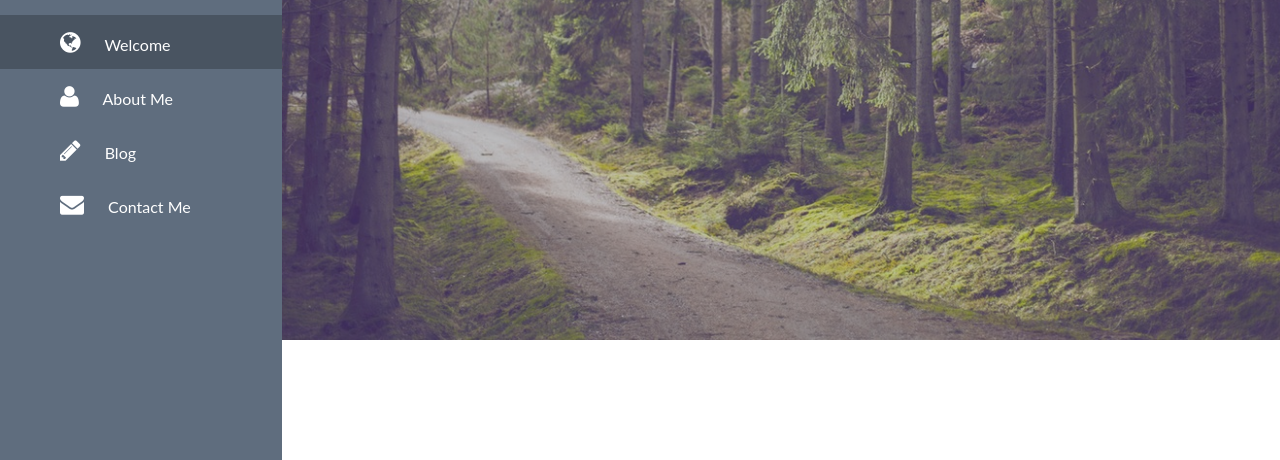
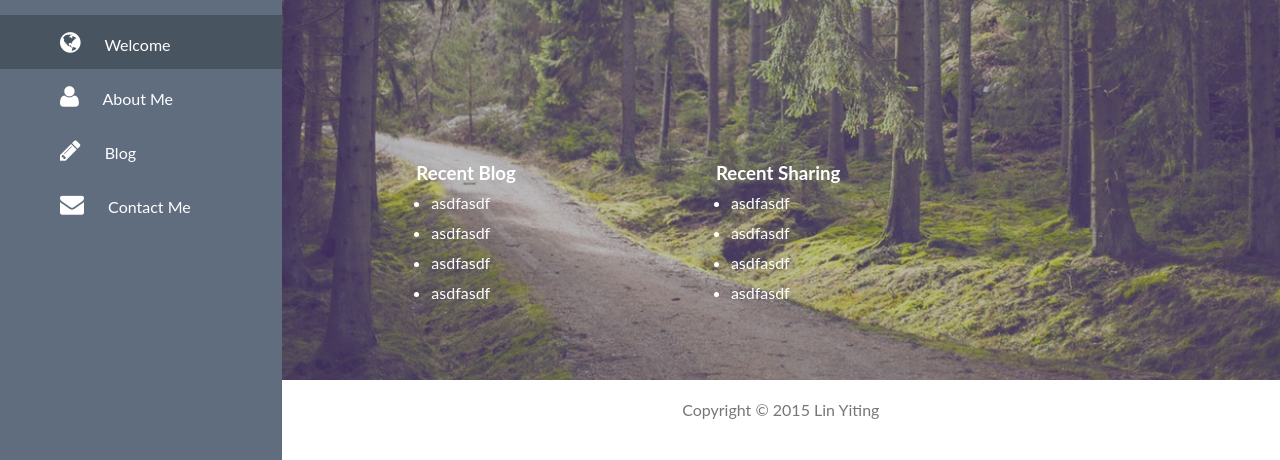
Before and after one commit to linytSysu/blog-page-demo, a plain HTML site: page welcome.html in a window 1280 px wide. Shown: the part 340-800 px from the top of the page. Drawn offline with Linux system fonts and the light colour scheme.

Commit message:
fix welcome

```diff
--- a/css/main.css
+++ b/css/main.css
@@ -5,6 +5,7 @@
 
 body {
 	font-family: "Lato",sans-serif;
+	height: 100%;
 }
 
 ul {
@@ -15,6 +16,7 @@ a {
 	text-decoration: none;
 }
 
+/* */
 .sidebar {
 	position: fixed;
 	float: left;
@@ -22,7 +24,6 @@ a {
 	height: 100%;
 	background-color: #5F6D7E;
 }
-
 .sidebar-prof {
 	padding-top: 60px;
 	text-align: center;
@@ -45,7 +46,6 @@ a {
 	line-height: 30px;
 	font-size: 15px;
 }
-
 .sidebar-contact {
 	color: white;
 	font-size: 25px;
@@ -69,7 +69,6 @@ a {
 .sidebar-contact li a:hover {
 	color: rgba(73, 84, 97, 1);
 }
-
 .sidebar-menu {
 	margin-top: 30px;
 }
@@ -97,14 +96,18 @@ a {
 	background-color: rgba(73, 84, 97, 1);
 }
 
+
+/* */
 .main-content {
-	float: right;
-	position: relative;
+	position: absolute;
+	right: 0;
 	width: 78%;
+	height: 100%;
 }
 .welcome {
+	position: absolute;
 	width: 100%;
-	height: 680px;
+	height: 90%;
 	color: #fff;
 	background: transparent url("../images/bg.jpg") no-repeat scroll center center / cover;;
 }
@@ -119,5 +122,40 @@ a {
 	left: 15%;
 }
 .welcome-content p {
+	font-size: 18px;
 	margin-top: 20px;
 }
+.rec-content {
+	position: absolute;
+	bottom: 10%;
+	line-height: 30px;
+}
+.rec-content a {
+	color: #fff;
+}
+.rec-content ul {
+	list-style-type: disc;
+}
+.rec-content li:hover {
+	text-decoration: underline;
+}
+.rec-content h3 {
+	margin-left: -15px;
+}
+.rec-blog {
+	left: 15%;
+}
+.rec-sharing {
+	left: 45%;
+}
+
+/* */
+.footbar {
+	position: absolute;
+	right: 0%;
+	top: 90%;
+	width: 78%;
+	color: #777;
+	text-align: center;
+	padding-top: 20px}
+;
--- a/welcome.html
+++ b/welcome.html
@@ -56,13 +56,30 @@
 			        <h1>Zihai | Personal Page</h1>
 			        <p>孤独是一个人的狂欢。</p>
 			    </div>
-			    <div >
+			    <div class="rec-blog rec-content">
 			    	<ul>
-			    		<li>sdf</li>
+			    		<h3>Recent Blog</h3>
+			    		<li><a href="">asdfasdf</a></li>
+			    		<li><a href="">asdfasdf</a></li>
+			    		<li><a href="">asdfasdf</a></li>
+			    		<li><a href="">asdfasdf</a></li>
+			    	</ul>
+			    </div >
+			    <div class="rec-sharing rec-content">
+			    	<ul>
+			    		<h3>Recent Sharing</h3>
+			    		<li><a href="">asdfasdf</a></li>
+			    		<li><a href="">asdfasdf</a></li>
+			    		<li><a href="">asdfasdf</a></li>
+			    		<li><a href="">asdfasdf</a></li>
 			    	</ul>
 			    </div >
 		    </div>
 		</div>
 	</div>
+
+    <div class="footbar">
+    	<p>Copyright © 2015 Lin Yiting</p>
+    </div>
 </body>
 </html>
```
